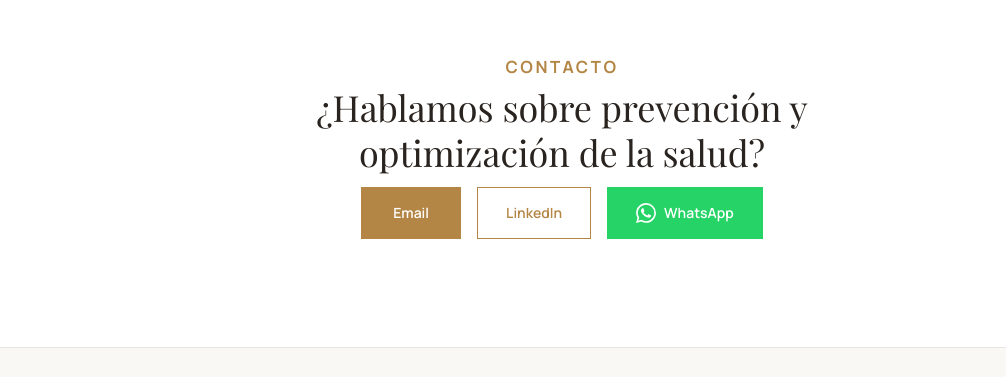
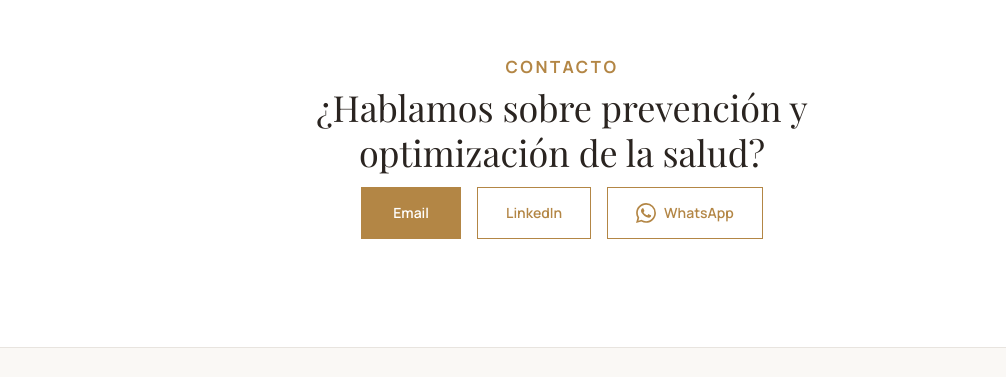
Before and after one commit to Manelgon/JASSONCERVERA, a website built with Vite: page index.html in a window 1280 px wide. Shown: the part 4779-5156 px from the top of the page, without its empty margins (78-1084 px from the left). Built offline with nearby package versions, Linux system fonts and the light colour scheme.

Commit message:
Cambiar boton WhatsApp a color corporativo dorado
Made-with: Cursor

```diff
--- a/style.css
+++ b/style.css
@@ -441,18 +441,18 @@ body.panel-open {
   align-items: center;
   gap: 8px;
   padding: 14px 28px;
-  background: #25D366;
-  color: #fff;
+  background: transparent;
+  color: var(--gold);
   font-size: 0.875rem;
   font-weight: 600;
   text-decoration: none;
-  border: 1.5px solid #25D366;
-  transition: background 0.25s, border-color 0.25s;
+  border: 1.5px solid var(--gold);
+  transition: background 0.25s, color 0.25s;
 }
 
 .btn-whatsapp:hover {
-  background: #1ebe57;
-  border-color: #1ebe57;
+  background: var(--gold);
+  color: var(--gold-deep);
 }
 
 .btn-whatsapp svg {
```
